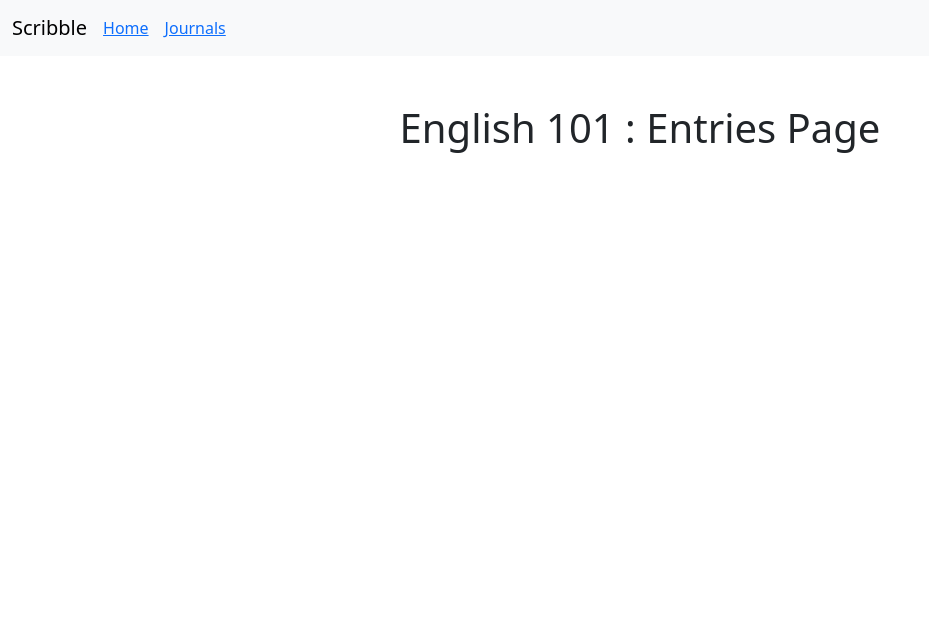
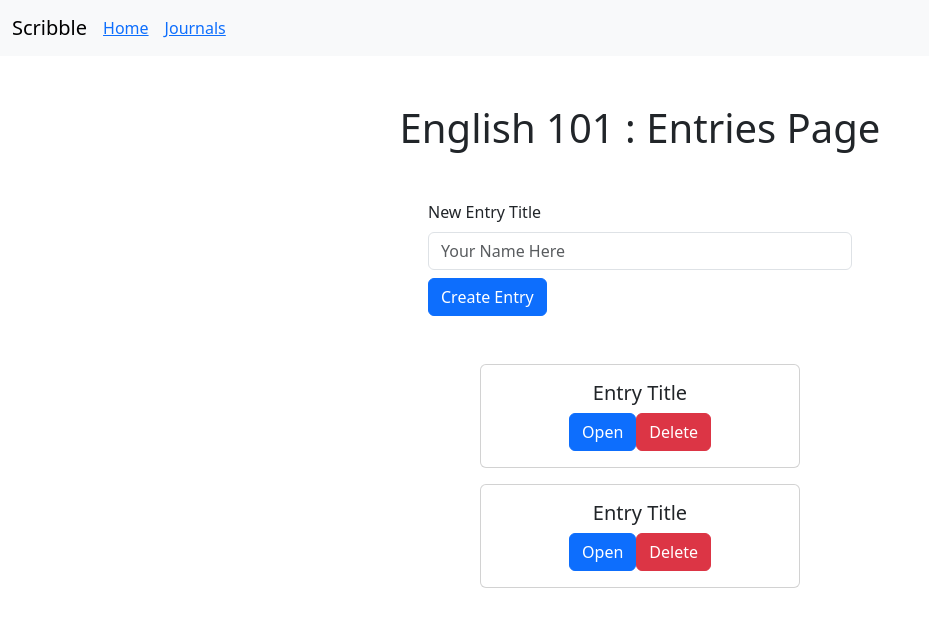
Before and after one commit to Moses2308/Scribble-app, a React (Vite) app: page /journals/4797 in a window 1280 px wide. Shown: the top 626 px of the page, without its empty margins (0-929 px from the left). Built offline with nearby package versions, Linux system fonts and the light colour scheme; data requests are answered from the project's data file.

Commit message:
finished functionality for NewEntryForm

```diff
--- a/db.json
+++ b/db.json
@@ -4,7 +4,20 @@
       "id": "493d",
       "author": "Moses Ventura",
       "name": "Physics 2A",
-      "entries": [],
+      "entries": [
+        {
+          "title": "Thursday, March 28th",
+          "textContent": ""
+        },
+        {
+          "title": "Wednesday, March 27th",
+          "textContent": ""
+        },
+        {
+          "title": "Friday, March 29th",
+          "textContent": ""
+        }
+      ],
       "imgUrl": "https://images.unsplash.com/photo-1550537687-c91072c4792d?q=80&w=1974&auto=format&fit=crop&ixlib=rb-4.0.3&ixid=M3wxMjA3fDB8MHxwaG90by1wYWdlfHx8fGVufDB8fHx8fA%3D%3D"
     },
     {
--- a/src/Entry.js
+++ b/src/Entry.js
@@ -1,7 +1,6 @@
 export default class Entry {
-  constructor(title, date, content) {
+  constructor(title) {
     this.title = title;
-    this.date = date;
-    this.content = content;
+    this.textContent = "";
   }
 }
--- a/src/componentPages/EntriesPage.jsx
+++ b/src/componentPages/EntriesPage.jsx
@@ -1,9 +1,12 @@
 import PageNavBar from "../components/PageNavBar";
 import { useEffect, useState } from "react";
 import { useParams } from "react-router-dom";
+
 import Container from "react-bootstrap/Container";
-
-// console.log(await Requester.getJournalbyId("493d"));
+import Stack from "react-bootstrap/Stack";
+import Card from "react-bootstrap/Card";
+import Button from "react-bootstrap/Button";
+import NewEntryForm from "../components/NewEntryForm";
 
 export default function EntriesPage() {
   const { journalId } = useParams();
@@ -27,6 +30,25 @@ export default function EntriesPage() {
       <Container className="text-center mt-5">
         <h1>{currJournal.name} : Entries Page</h1>
       </Container>
+
+      <NewEntryForm {...{ currJournal, setCurrJournal }} />
+
+      <Stack gap={3} className="align-items-center my-5">
+        <Card style={{ width: "20rem" }}>
+          <Card.Body className="mx-auto text-center">
+            <Card.Title>Entry Title</Card.Title>
+            <Button>Open</Button>
+            <Button variant="danger">Delete</Button>
+          </Card.Body>
+        </Card>
+        <Card style={{ width: "20rem" }}>
+          <Card.Body className="mx-auto text-center">
+            <Card.Title>Entry Title</Card.Title>
+            <Button>Open</Button>
+            <Button variant="danger">Delete</Button>
+          </Card.Body>
+        </Card>
+      </Stack>
     </>
   );
 }
--- /dev/null
+++ b/src/components/NewEntryForm.jsx
@@ -0,0 +1,38 @@
+import Form from "react-bootstrap/Form";
+import Button from "react-bootstrap/Button";
+import Container from "react-bootstrap/Container";
+import Entry from "../Entry";
+import Requester from "../Requester";
+
+export default function NewEntryForm({ currJournal, setCurrJournal }) {
+  async function handleSubmit(event) {
+    event.preventDefault();
+    const newEntry = new Entry(event.target.entryTitle.value);
+    const updateData = {
+      entries: currJournal.entries.concat(newEntry),
+    };
+    await Requester.patchJournal(updateData, currJournal.id);
+    setCurrJournal(await Requester.getJournalbyId(currJournal.id));
+  }
+
+  return (
+    <Container style={{ width: "40rem" }} className="mt-5">
+      <h2></h2>
+      <Form className="px-5 mx-5" onSubmit={handleSubmit}>
+        <Form.Group controlId="formBasicText">
+          <Form.Label>New Entry Title</Form.Label>
+          <Form.Control
+            required
+            type="text"
+            placeholder="Your Name Here"
+            name="entryTitle"
+          />
+        </Form.Group>
+
+        <Button variant="primary" type="submit" className="mt-2">
+          Create Entry
+        </Button>
+      </Form>
+    </Container>
+  );
+}
```
